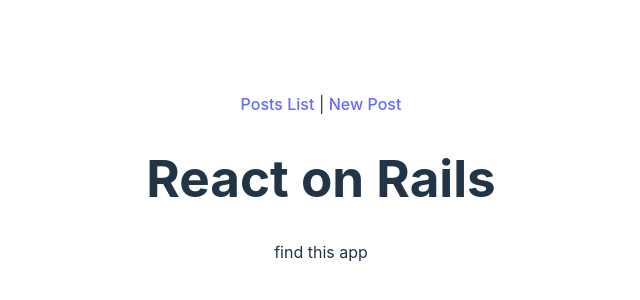
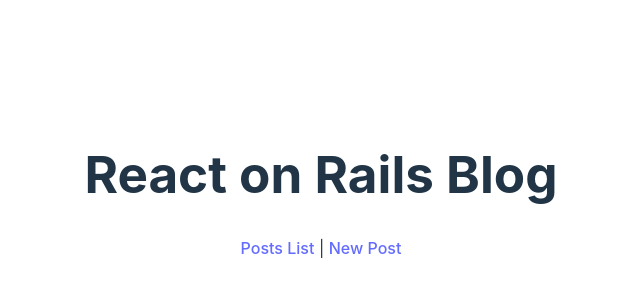
Before and after one commit to Abdelaziz-Mahdi/Blog, a React (Vite) app in the folder ror-front/: page /posts/1/edit in a window 1280 px wide. Shown: the part 214-514 px from the top of the page, without its empty margins (319-959 px from the left). Built offline with nearby package versions, Linux system fonts and the light colour scheme; no server answers.

Commit message:
Update landing page title and navigation bar placement

```diff
--- a/ror-front/src/App.jsx
+++ b/ror-front/src/App.jsx
@@ -7,10 +7,9 @@
 
   return (
     <Router>
-      <NavBar />
       <div className='start'>
-        <h1>React on Rails</h1>
-        <p>find this app</p>
+        <h1>React on Rails Blog</h1>
+        <NavBar />
         <AppRoutes />
       </div>
     </Router>
```
